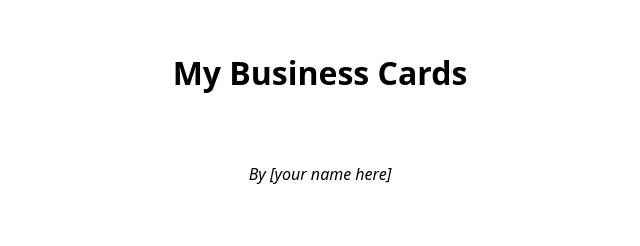
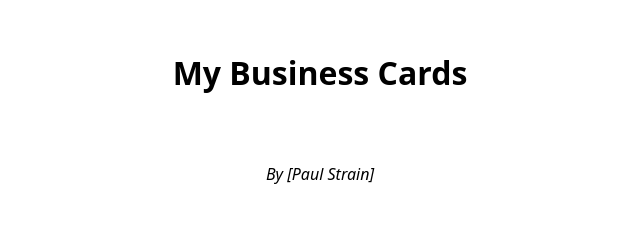
Before and after one commit to IACS-26-27/web-design-1-business-card-paulstrain-a11y, a website: page index.html in a window 1280 px wide. Shown: the part 226-472 px from the top of the page, 320-960 px from the left. Drawn offline with Linux system fonts and the light colour scheme.

```diff
--- a/index.html
+++ b/index.html
@@ -8,7 +8,7 @@
   </head>
   <body>
     <h1>My Business Cards</h1>
-    <p class="attribution">By [your name here]</p>
+    <p class="attribution">By [Paul Strain]</p>
 
     <ul class="page-links">
       <li><a href="box.html">With the Box Model</a></li>
```
Also changed, not shown: box.html (+2 -0 lines).
